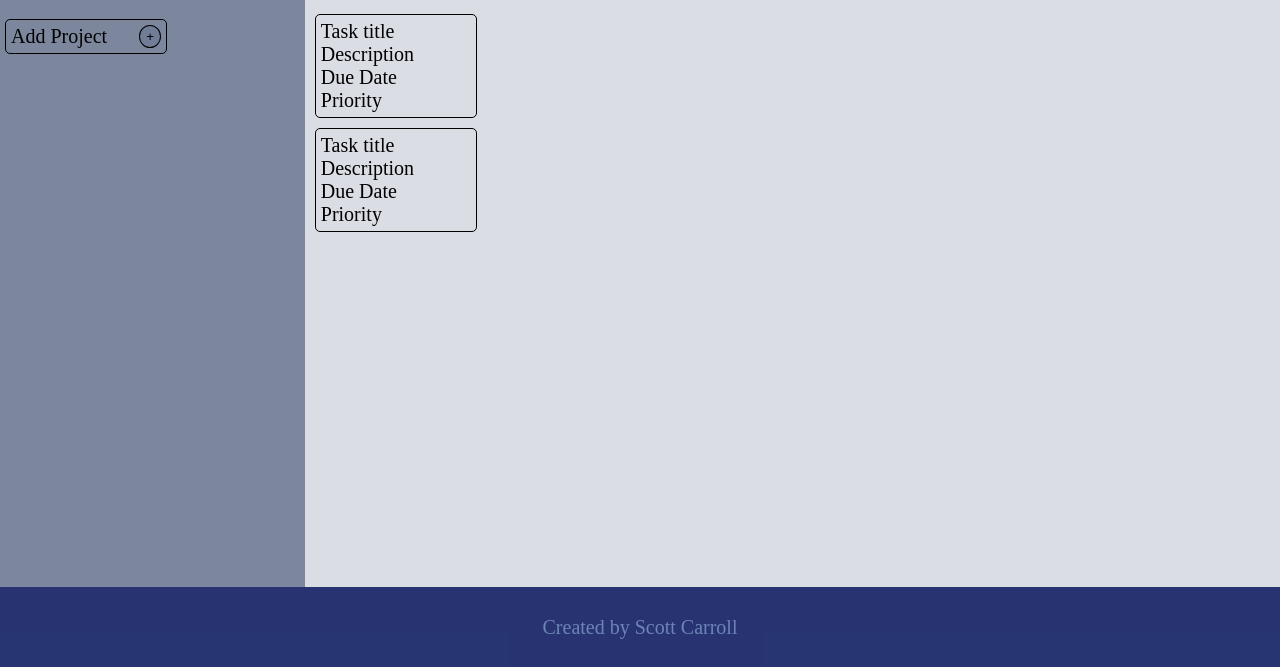
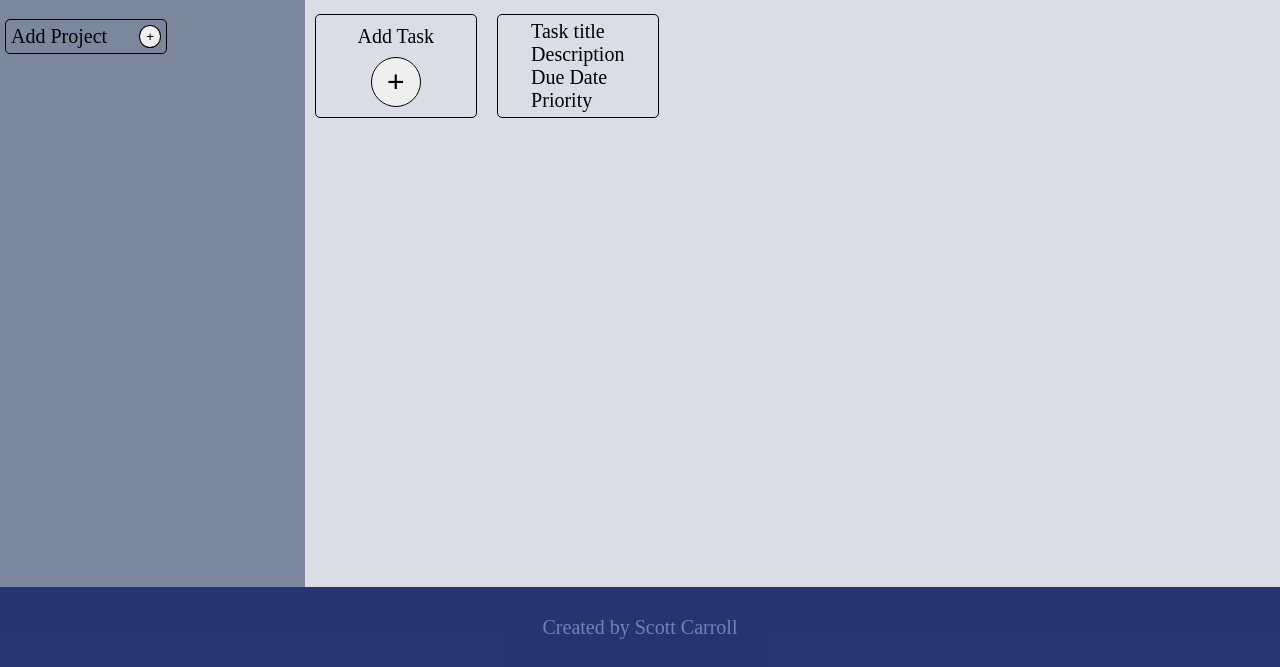
Before and after one commit to ScottCRed/todo, a website built with webpack: page dist/index.html in a window 1280 px wide. Shown: the part 133-800 px from the top of the page. Built offline with Linux system fonts and the light colour scheme.

Commit message:
Create add task button and style, remove delete project function

```diff
--- a/src/addProject.js
+++ b/src/addProject.js
@@ -7,7 +7,7 @@ function addProject () {
     const addP = document.querySelector('.addProject');
     addP.classList.add('formAppear');
     document.getElementById('projectForm').reset();
-}
+};
 
 function submitProject () {
     event.preventDefault();
@@ -18,7 +18,7 @@ function submitProject () {
     projects.push(title);
 
     renderProjects();
-}
+};
 
 function renderProjects () {
     const projectContainer = document.querySelector('.projectContainer');
@@ -28,7 +28,6 @@ function renderProjects () {
 
         const projectContainer = document.querySelector('.projectContainer');
         const projectItem = document.createElement('div');
-        projectItem.setAttribute('id', projects.indexOf(i));
         projectItem.classList.add('projectItem');
         projectItem.textContent = projects[i];
 
@@ -38,17 +37,12 @@ function renderProjects () {
 
         projectItem.appendChild(deleteButton)
         projectContainer.appendChild(projectItem)
-        }
-}
-
-function removeProject (event) {
-    const button = document.querySelector('button');
-    if (button.classList.contains('remove') === true) {
-    console.log('delete')
-    } else {
-        console.log('nope')
-    }
+        };
 };
 
+//function removeProject () {
+//    console.log('true')
+//};
 
-export { addProject, submitProject, removeProject}
+
+export { addProject, submitProject }
--- a/src/index.js
+++ b/src/index.js
@@ -2,7 +2,7 @@ import { addProject } from "./addProject"
 import { addTask } from "./addTask"
 import { submitProject } from "./addProject";
 import { submitTask } from "./addTask";
-import { removeProject } from "./addProject";
+//import { removeProject } from "./addProject";
 import './style.css'
 
 const addT = document.querySelector('.taskAddButton');
@@ -16,6 +16,3 @@ submitP.addEventListener('click', submitProject);
 
 const submitT = document.querySelector('.submit-button-t');
 submitT.addEventListener('click', submitTask);
-
-const deletP = document.querySelector('button');
-deletP.addEventListener('click', removeProject);
--- a/src/style.css
+++ b/src/style.css
@@ -56,8 +56,14 @@ body {
 
 .mainDisplay {
     background-color: var(--primary-sub);
+    display: flex;
+    flex-direction: column;
     height: 80vh;
     width: 100%;
+}
+
+.contentContainer {
+    display: flex;
 }
 
 h2 {
@@ -79,7 +85,11 @@ h2 {
     border-radius: 5px;
 }
 
-.taskBox, .taskAddButton {
+.taskBox, .taskAdd {
+    display: flex;
+    flex-direction: column;
+    align-items: center;
+    justify-content: space-around;
     margin: 10px;
     padding: 5px;
     font-size: 20px;
@@ -88,10 +98,18 @@ h2 {
     border-radius: 5px;
 }
 
+.taskAddButton {
+    border: 1px solid black;
+    border-radius: 50%;
+    width: 50px;
+    height: 50px;
+    font-size: 30px;
+}
+
 .remove, .addPButton {
     border: 1px solid black;
     border-radius: 50%;
-    background-color: var(--primary-sub);
+
 }
 
 .footer {
```
Also changed, not shown: dist/index.html, dist/main.js.
